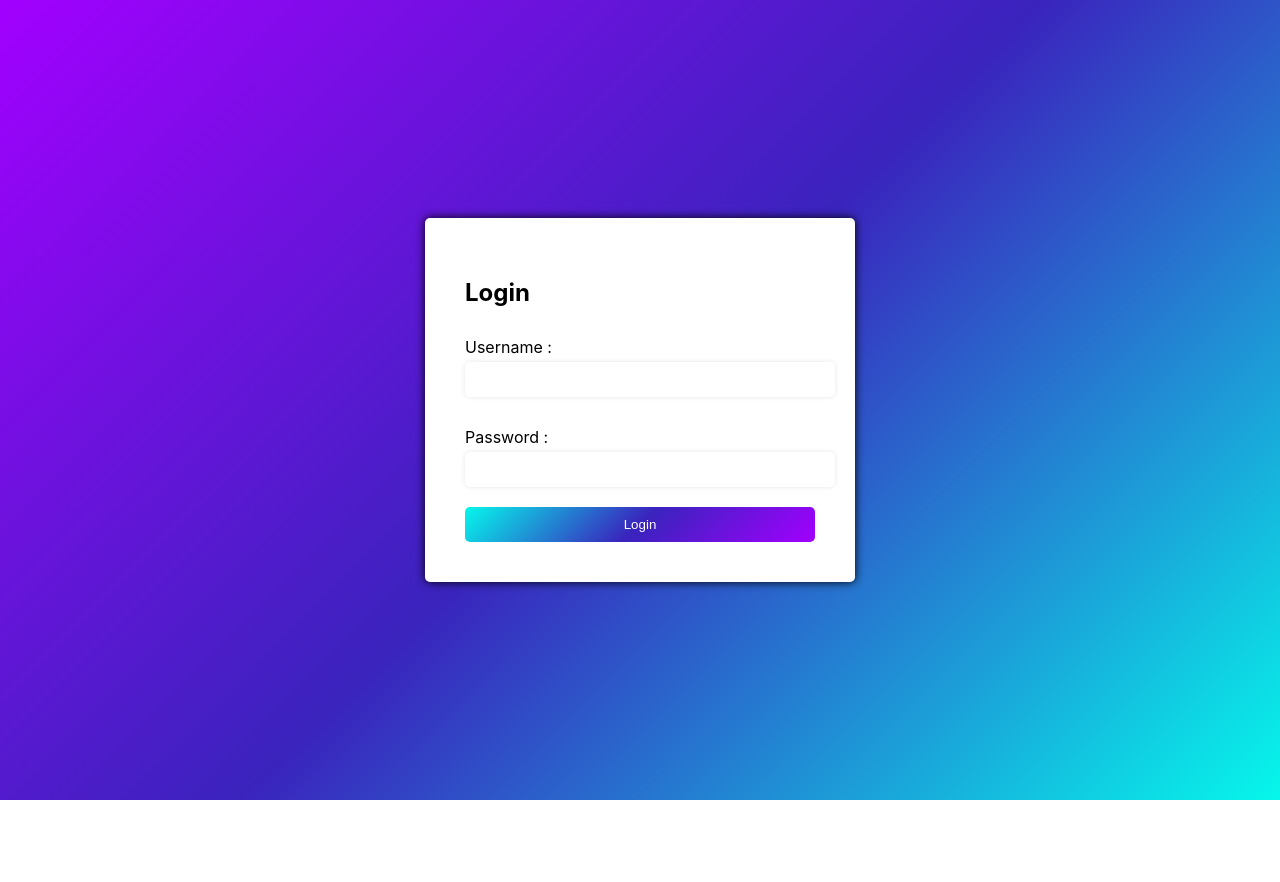
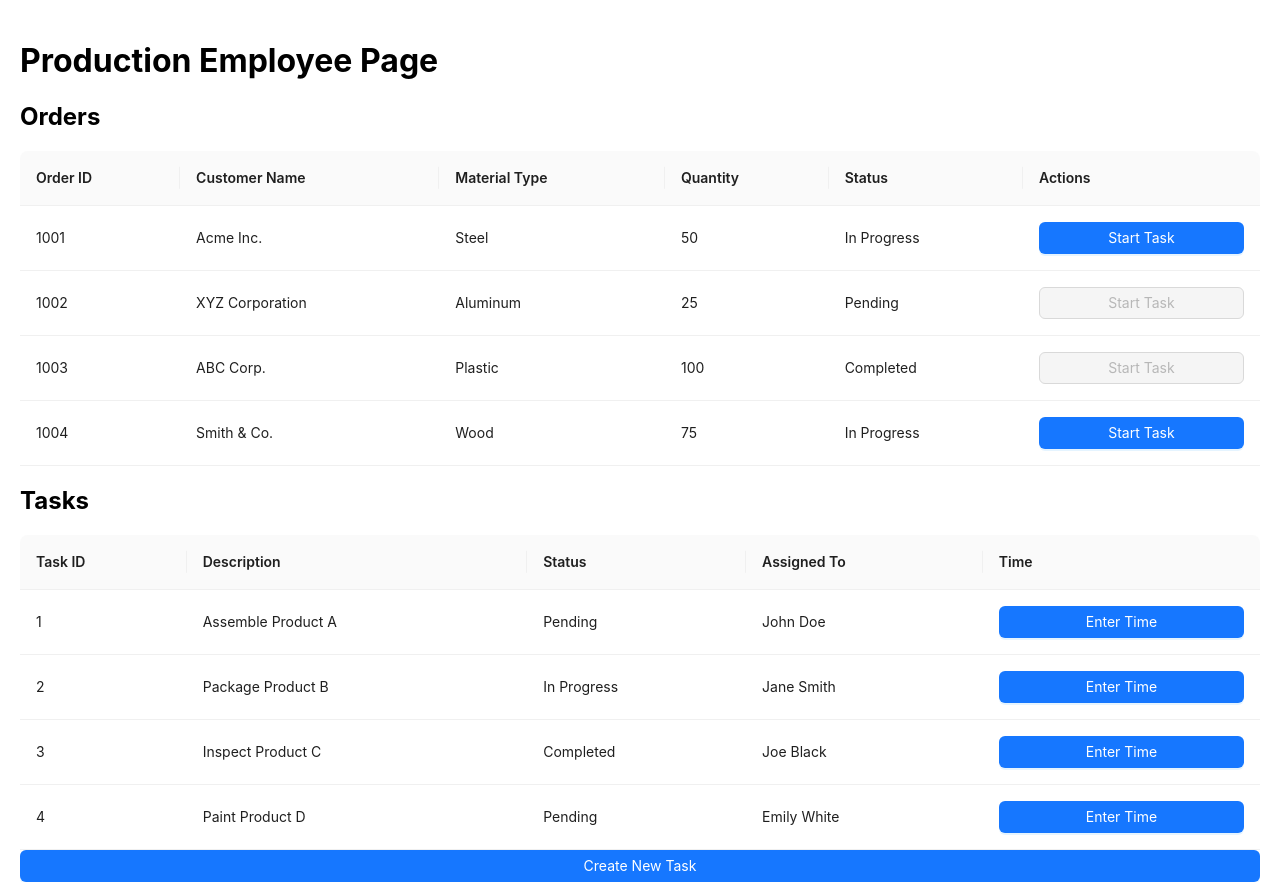
Before and after one commit to Ravindu51099/apparel-system, a React (Create React App) app: page / in a window 1280 px wide. Before the commit the page ends 800 px from the top, so only its background shows below. Built offline with nearby package versions, Linux system fonts and the light colour scheme.

Commit message:
App.Js Updated

```diff
--- a/src/App.js
+++ b/src/App.js
@@ -1,51 +1,51 @@
-// // import logo from "./logo.svg";
-// // import { BrowserRouter as Router, Route, Switch } from "react-router-dom";
+// import logo from "./logo.svg";
+// import { BrowserRouter as Router, Route, Switch } from "react-router-dom";
+import Sidebar from "./Componants/Admin/Sidebar/Sidebar";
+import "./App.css";
+import Login from "./Componants/Login/Login";
+import Dashboard from "./Componants/Admin/Dashboard";
+import FrontOfficeForm from "./Componants/FrontOfficeManager/FrontOffice";
+import ProductionPage from "./Componants/ProductionEmployee/ProductionEmployee";
+
+function App() {
+  return (
+    <div>
+      {/* <Login/> */}
+      {/* <Dashboard/> */}
+      {/* <Sidebar /> */}
+      {/* <FrontOfficeForm /> */}
+      <ProductionPage />
+    </div>
+  );
+}
+
+export default App;
+// import React, { useState } from 'react';
+// import Login from './Componants/Login/Login';
 // import Sidebar from "./Componants/Admin/Sidebar/Sidebar";
-// import "./App.css";
-// import Login from "./Componants/Login/Login";
-// import Dashboard from "./Componants/Admin/Dashboard";
 // import FrontOfficeForm from "./Componants/FrontOfficeManager/FrontOffice";
 // import ProductionPage from "./Componants/ProductionEmployee/ProductionEmployee";
 
 // function App() {
+//   const [userType, setUserType] = useState('');
+
+//   const handleLogin = (userType) => {
+//     setUserType(userType);
+//   };
+
 //   return (
 //     <div>
-//       <Login/>
-//       {/* <Dashboard/> */}
-//       {/* <Sidebar /> */}
-//       {/* <FrontOfficeForm /> */}
-//       {/* <ProductionPage /> */}
+//       {userType === '' ? (
+//         <Login handleLogin={handleLogin} />
+//       ) : userType === 'admin' ? (
+//         <Sidebar />
+//       ) : userType === 'front_office' ? (
+//         <FrontOfficeForm />
+//       ) : (
+//         <ProductionPage />
+//       )}
 //     </div>
 //   );
 // }
 
 // export default App;
-import React, { useState } from 'react';
-import Login from './Componants/Login/Login';
-import Sidebar from "./Componants/Admin/Sidebar/Sidebar";
-import FrontOfficeForm from "./Componants/FrontOfficeManager/FrontOffice";
-import ProductionPage from "./Componants/ProductionEmployee/ProductionEmployee";
-
-function App() {
-  const [userType, setUserType] = useState('');
-
-  const handleLogin = (userType) => {
-    setUserType(userType);
-  };
-
-  return (
-    <div>
-      {userType === '' ? (
-        <Login handleLogin={handleLogin} />
-      ) : userType === 'admin' ? (
-        <Sidebar />
-      ) : userType === 'front_office' ? (
-        <FrontOfficeForm />
-      ) : (
-        <ProductionPage />
-      )}
-    </div>
-  );
-}
-
-export default App;
```
